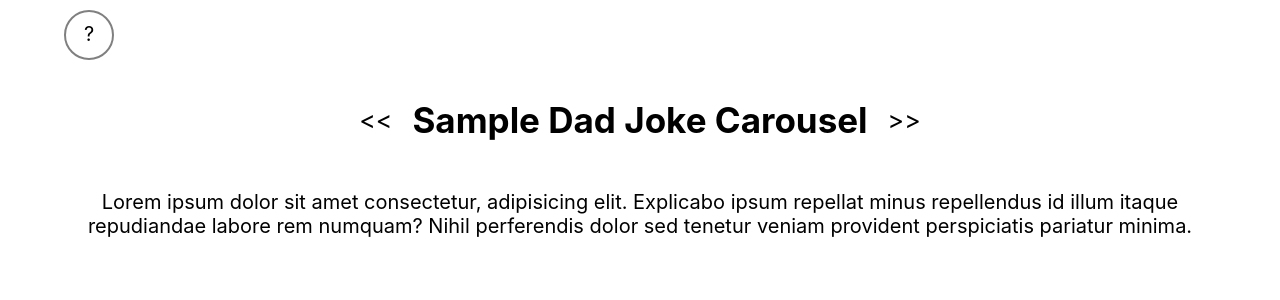
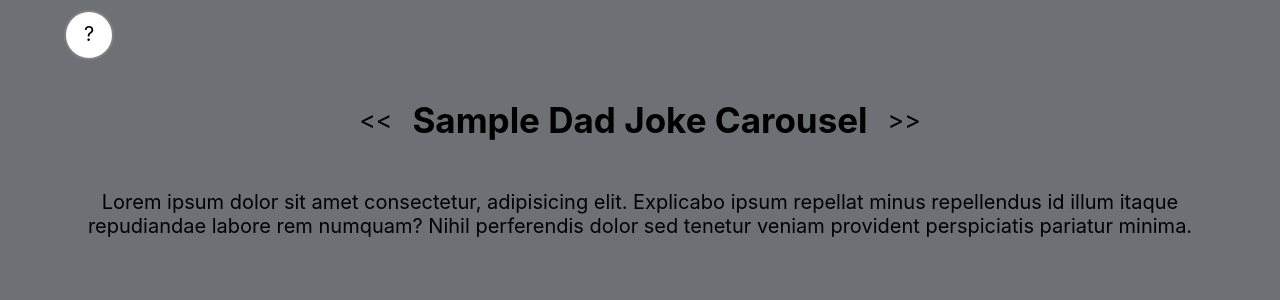
Before and after one commit to Build-Week-PT-Dad-Jokes/Front-End, a React (Create React App) app: page / in a window 1280 px wide. Shown: the top 300 px of the page. Built offline with nearby package versions, Linux system fonts and the light colour scheme.

Commit message:
wrap LandingPage for background

```diff
--- a/src/App.css
+++ b/src/App.css
@@ -1,10 +1,5 @@
 .App {
-  display: flex;
-  flex-direction: column;
-  justify-content: center;
   text-align: center;
-  width: 90%;
-  margin: 0 auto;
 }
 * {
   box-sizing: border-box;
@@ -16,12 +11,24 @@ h2 {
 p {
   font-size: 2rem;
 }
-.landing-page-header {
+.wrapper {
+  background: #6d7175;
+  width: 100%;
+  height: 100vh;
+}
+.landing-page {
+  display: flex;
+  flex-direction: column;
+  justify-content: center;
+  width: 90%;
+  margin: 0 auto;
+}
+.landing-page .landing-page-header {
   display: flex;
   justify-content: left;
   padding: 1rem 0;
 }
-.landing-page-header .help-button {
+.landing-page .landing-page-header .help-button {
   padding: 1rem;
   border: 0.2rem solid gray;
   border-radius: 50%;
--- a/src/components/LandingPage.js
+++ b/src/components/LandingPage.js
@@ -2,6 +2,7 @@ import React from "react";
 
 const LandingPage = () => {
   return (
+    <div className="wrapper">
       <div className="landing-page">
         <header className="landing-page-header">
           <div className="help-button">?</div>
@@ -14,12 +15,13 @@ const LandingPage = () => {
           </header>
           <section className="joke">
             <p>
-            Lorem ipsum dolor sit amet consectetur, adipisicing elit. Explicabo
-            ipsum repellat minus repellendus id illum itaque repudiandae labore
-            rem numquam? Nihil perferendis dolor sed tenetur veniam provident
-            perspiciatis pariatur minima.
+              Lorem ipsum dolor sit amet consectetur, adipisicing elit.
+              Explicabo ipsum repellat minus repellendus id illum itaque
+              repudiandae labore rem numquam? Nihil perferendis dolor sed
+              tenetur veniam provident perspiciatis pariatur minima.
             </p>
           </section>
+        </div>
       </div>
     </div>
   );
--- a/src/less/App.less
+++ b/src/less/App.less
@@ -1,10 +1,5 @@
 .App {
-  display: flex;
-  flex-direction: column;
-  justify-content: center;
   text-align: center;
-  width: 90%;
-  margin: 0 auto;
 }
 
 * {
@@ -19,6 +14,19 @@ h2 {
 p {
   font-size: 2rem;
 }
+
+.wrapper {
+  background: #6d7175;
+  width: 100%;
+  height: 100vh;
+}
+
+.landing-page {
+  display: flex;
+  flex-direction: column;
+  justify-content: center;
+  width: 90%;
+  margin: 0 auto;
 
   .landing-page-header {
     display: flex;
@@ -37,6 +45,7 @@ p {
       height: 5rem;
     }
   }
+}
 
 .carousel {
   .carousel-header {
@@ -44,7 +53,8 @@ p {
     justify-content: center;
     align-items: center;
 
-    .left-button, .right-button {
+    .left-button,
+    .right-button {
       font-size: 2.5rem;
       cursor: pointer;
     }
```
Also changed, not shown: 1 other file (tests, documents, lock files or other folders). Lines whose indentation alone changed are shown as unchanged.
